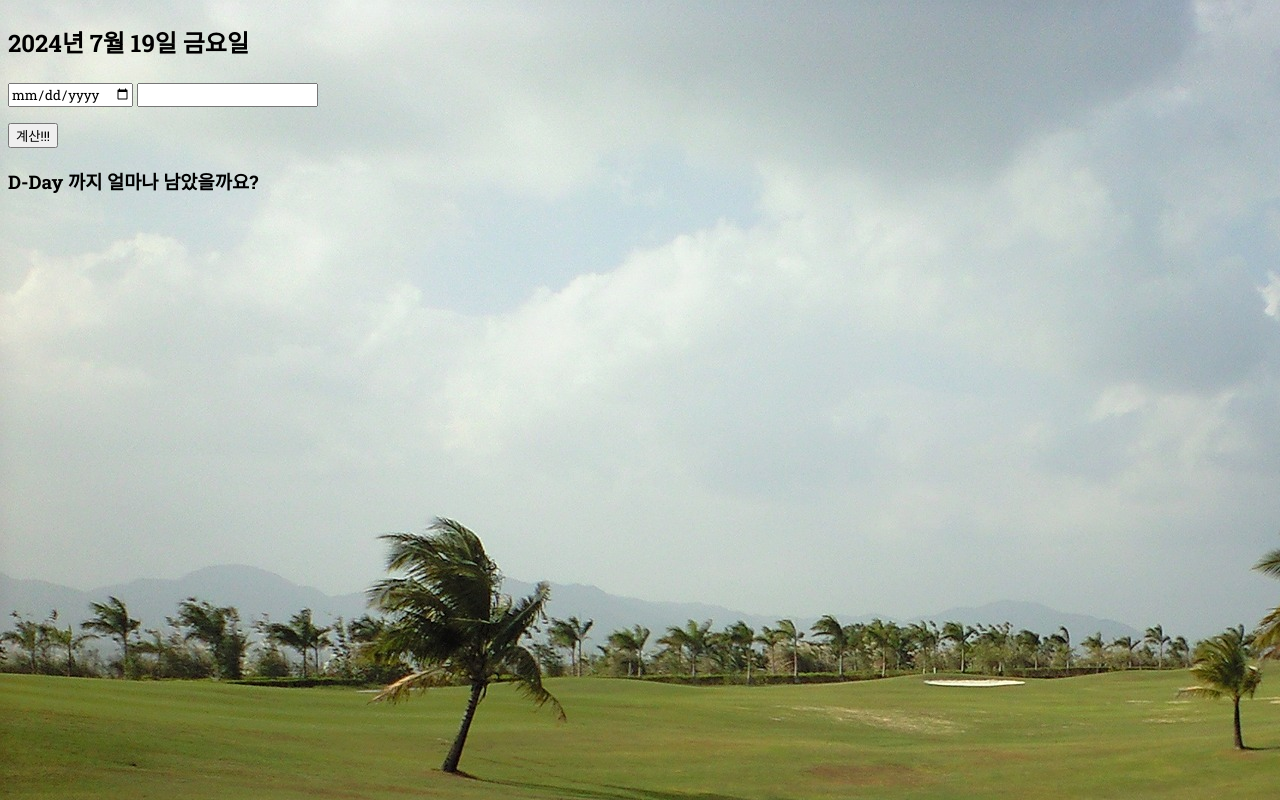
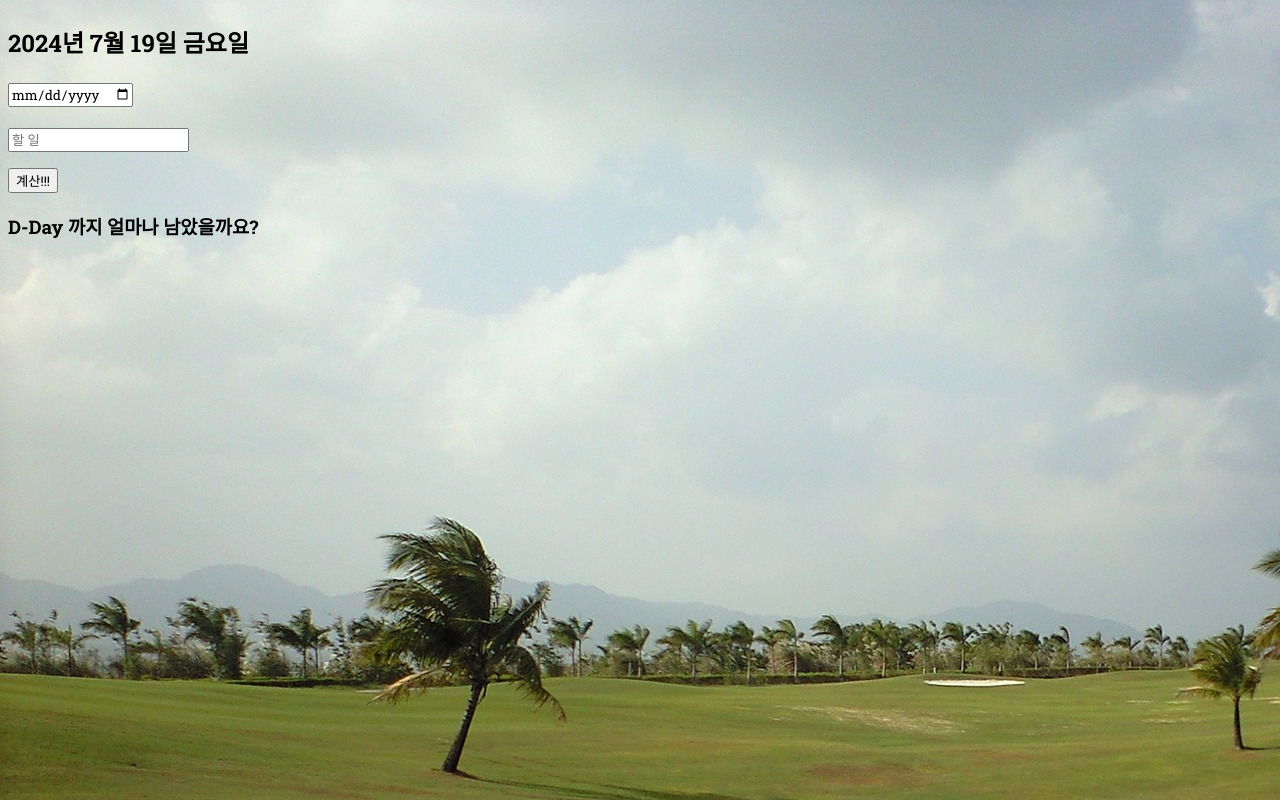
Before and after one commit to ghks6455/d-day, a plain HTML site: page index.html in a window 1280 px wide. Drawn offline with Linux system fonts and the light colour scheme.

Commit message:
Add files via upload

```diff
--- a/index.html
+++ b/index.html
@@ -19,8 +19,9 @@
 <body>
 
     <h2><p id="nowDate">오늘의 날짜는</p></h2>
-    <input type="date" name="" id="date">
-    <input type="text" id="bbq">
+    <input type="date" name="" id="date"> <br>
+    <br>
+    <input type="text" id="bbq"  placeholder="할 일">
     <p><button id="btn">계산!!!</button></p>
     <h3><p id="D-day">D-Day 까지 얼마나 남았을까요?</p></h3>
 <script>
```
